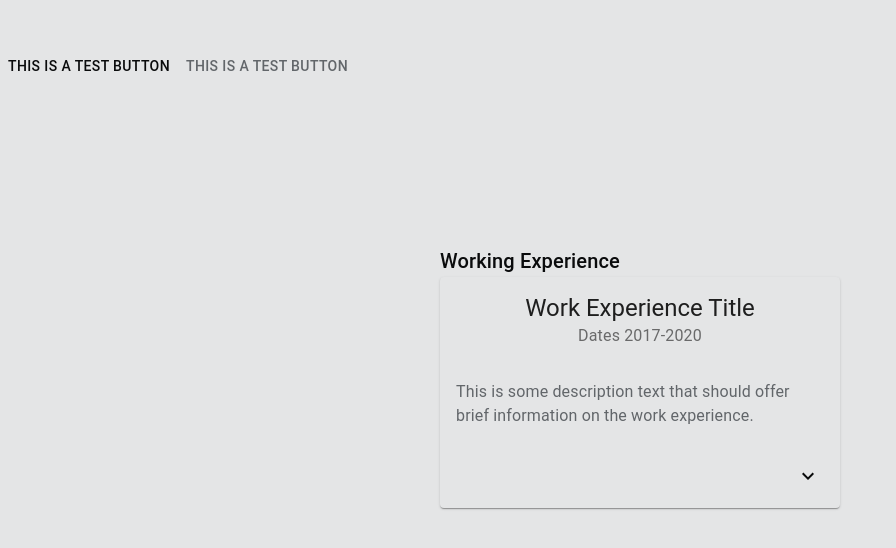
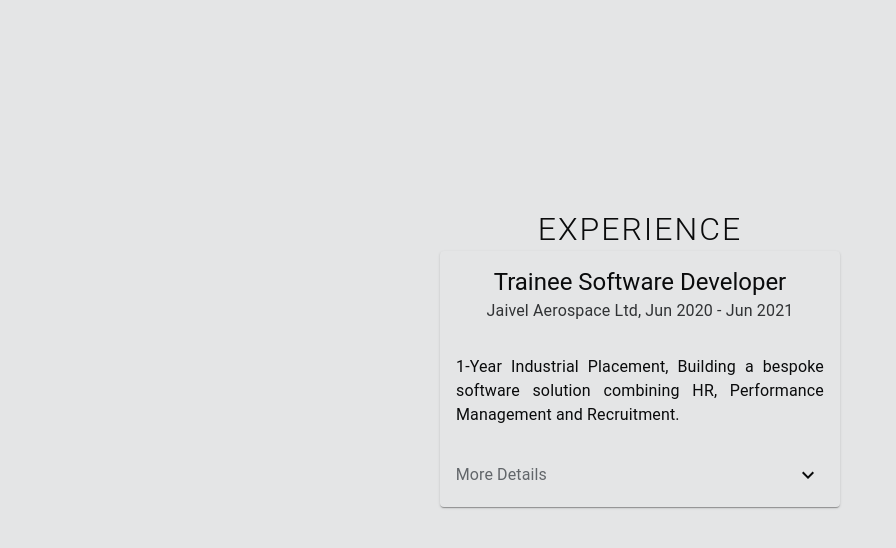
Before and after one commit to TheJayVachhani/jayvachhani.com, a React (Create React App) app: page / in a window 1280 px wide. Shown: the part 752-1300 px from the top of the page, without its empty margins (0-896 px from the left). Built offline with nearby package versions, Linux system fonts and the light colour scheme.

Commit message:
Create a nice grid layout for chips and headings, Change themes with more appropriate Colours

```diff
--- a/src/App.css
+++ b/src/App.css
@@ -16,3 +16,6 @@
 	padding-top: 160px;
 	padding-bottom: 160px;
 }
+.navigation{
+    align-content: right;
+}
--- a/src/App.js
+++ b/src/App.js
@@ -30,18 +30,8 @@ class App extends Component {
 						<div>
 							<Header/>
 						</div>
-						<div>
-							<Button color="primary">
-								This is a test Button
-							</Button>
-							<Button color="secondary">
-								This is a test Button
-							</Button>
-						</div>
-						<div>
-							<div className="section-container">
-								<Experience/>
-							</div>
+						<div className="section-container">
+							<Experience/>
 						</div>
 						<div>
 							<Box component="nav" className="navbarContainer">
@@ -50,6 +40,10 @@ class App extends Component {
 											<section>
 												<Button onClick={this.onChange} color="Primary">Change theme</Button>
 											</section>
+											<section className="navigation">
+												<Button color="Primary">Experience</Button>
+											</section>
+
 									</Toolbar>
 								</AppBar>
 							</Box>
--- a/src/components/experience/experience.css
+++ b/src/components/experience/experience.css
@@ -1,20 +1,28 @@
-.timeline p.headline {
-    margin-top: 0;
+.chip {
+    float: left;
+    margin-right: 5px;
+    margin-bottom: 2px;
+    margin-top: 2px;
+    display: block;
 }
 
-.timeline-entry {
-    margin-bottom: 10px;
+.experienceHeader h5 {
+    text-align: center;
+    font-weight: 300;
+    font-size: 2rem;
+    text-transform: uppercase;
+    letter-spacing: 2px;
 }
-
-.timeline-entry:last-of-type {
-    margin-bottom: 0px;
+.experienceHeader h6 {
+    text-align: center;
+    font-weight: 400;
+    font-size: 1rem;
+    text-transform: capitalize;
+    text-align: right;
 }
-
-.timeline-entry-chip {
-    float: left;
-    margin-right: 5px;
-    margin-bottom: 5px;
-    display: block;
+.experienceHeader h3 {
+    text-transform: uppercase;
+    letter-spacing: 9px;
 }
 
 .timeline-entries {
--- a/src/components/experience/experience.js
+++ b/src/components/experience/experience.js
@@ -1,6 +1,6 @@
 import React from 'react';
-import {Grid, Card, CardHeader, CardContent, Chip, CardActions, Collapse, IconButton, Typography, Icon} from '@material-ui/core';
-import {ExpandMore} from '@material-ui/icons';
+import {Grid, Card, CardHeader, CardContent, Chip, CardActions, Collapse, IconButton, Typography, List, ListItem, ListItemText, Divider} from '@material-ui/core';
+import {ExpandMore, CodeRounded, PanoramaFishEye, DeveloperModeRounded, DeveloperBoardRounded, DataUsageOutlined, Autorenew  } from '@material-ui/icons';
 import { makeStyles } from '@material-ui/core/styles';
 import clsx from 'clsx';
 import './experience.css';
@@ -20,34 +20,15 @@ const useStyles = makeStyles((theme) => ({
     expandOpen: {
       transform: 'rotate(180deg)',
     },
-    content : {
+    details:{
         paddingLeft: '2%',
-        paddingRight: '2%'
     },
-
+    content: {
+        paddingLeft: '2%',
+        paddingRight: '2%',
+        paddingBottom: '4%',
+    },
 }));
-
-  /*
-    handleExpandClick1 = (expanded1) => {
-        this.setState({expanded1 : expanded1})
-    }
-    handleExpand1 = () => {
-        this.setState({expanded1: true})
-    }
-    handleReduce1 = () => {
-        this.setState({expanded1: false})
-    }
-        constructor(props){
-        super(props);
-        this.state= {
-            expanded1: false,
-        }
-    }
-        card: {
-        backgroundColor: theme.palette.secondary.main,
-        color: theme.palette.primary.contrastText,
-    }
-  */
 
 const ExperienceComponent = () => {
 
@@ -64,55 +45,76 @@ const ExperienceComponent = () => {
     };
 
         return (
+            <div className="experienceHeader">
+                <Typography variant='h5' color="primary">Experience</Typography>
                 <div>
-                <Typography variant='h6' color="primary" font>Working Experience</Typography>
-                    <div>
-
-
                 <Card>
                     <CardHeader
-                                        title="Work Experience Title" align="center"
-                                        subheader="Dates 2017-2020"
+                        title="Trainee Software Developer" align="center"
+                        subheader="Jaivel Aerospace Ltd, Jun 2020 - Jun 2021"
                     />
                     <CardContent>
-                                        <Typography variant="body1" color="secondary" component="p" align="left">
-                                            This is some description text that should offer brief information on the work experience.
+                        <Typography variant="body1" color="primary" component="p" align="justify">
+                            1-Year Industrial Placement,
+                            Building a bespoke software solution combining HR, Performance Management and Recruitment.
                         </Typography>
                     </CardContent>
                     <CardActions disableSpacing>
-                                        <IconButton
-                                            className={clsx(classes.expand, {[classes.expandOpen]: expanded,})}
-                                            onClick={handleExpandClick}
-                                            aria-expanded={expanded}
-                                            aria-label="show more"
-                                        >
+                        <Typography variant="h6" color="secondary" className={classes.details}>More Details</Typography>
+                        <IconButton className={clsx(classes.expand, {[classes.expandOpen]: expanded,})} onClick={handleExpandClick} aria-expanded={expanded} aria-label="show more">
                             <ExpandMore color="primary"/>
                         </IconButton>
                     </CardActions>
                     <Collapse className={classes.content} in={expanded} timeout="auto" unmountOnExit>
-                                        <Typography>Method:</Typography>
-                                        <Typography color="primary">
-                                            Heat 1/2 cup of the broth in a pot until simmering, add saffron and set aside for 10
-                                            minutes.
-                                        </Typography>
-                                        <Typography>
-                                            Heat oil in a (14- to 16-inch) paella pan or a large, deep skillet over medium-high
-                                            heat. Add chicken, shrimp and chorizo, and cook, stirring occasionally until lightly
-
-                                        </Typography>
-                                        <Typography>
-                                            Add rice and stir very gently to distribute. Top with artichokes and peppers, and cook
-                                            without stirring, until most of the liquid is absorbed, 15 to 18 minutes. Reduce heat to
-
-                                        </Typography>
-                                        <Typography>
-                                            Set aside off of the heat to let rest for 10 minutes, and then serve.
-                                        </Typography>
-
+                        <Grid container xs={12} direction="row" justify="center">
+                            <Grid item xs={4}>
+                                <List>
+                                    <ListItem>
+                                        <ListItemText disableTypography primary={<Typography color="primary" >Languages</Typography>}/>
+                                    </ListItem>
+                                </List>
+                            </Grid>
+                            <Grid item xs={8}>
+                                <Chip label="JavaScript" icon={<CodeRounded />} className="chip"/>
+                                <Chip label="Node JS" icon={<CodeRounded />} className="chip"/>
+                                <Chip label="PostgreSQL" icon={<CodeRounded />} className="chip"/>
+                            </Grid>
+                        </Grid>
+                        <Divider variant="middle"/>
+                        <Grid container xs={12} direction="row" justify="center">
+                            <Grid item xs={4}>
+                                <List>
+                                    <ListItem>
+                                        <ListItemText disableTypography primary={<Typography color="primary" >Frameworks</Typography>}/>
+                                    </ListItem>
+                                </List>
+                            </Grid>
+                            <Grid item xs={8}>
+                                <Chip label="REACT JS" icon={<DeveloperModeRounded fontSize="small"/>} className="chip"/>
+                                <Chip label="Material-UI" icon={<DeveloperModeRounded fontSize="small"/>} className="chip"/>
+                                <Chip label="PERN" icon={<DeveloperModeRounded fontSize="small"/>} className="chip"/>
+                                <Chip label="Atomic Design" icon={<DeveloperModeRounded fontSize="small"/>} className="chip"/>
+                            </Grid>
+                        </Grid>
+                        <Divider variant="middle"/>
+                        <Grid container xs={12} direction="row" justify="center">
+                            <Grid item xs={4}>
+                                <List>
+                                    <ListItem>
+                                        <ListItemText disableTypography primary={<Typography color="primary" >Tools</Typography>}/>
+                                    </ListItem>
+                                </List>
+                            </Grid>
+                            <Grid item xs={8}>
+                                <Chip label="Jira" icon={<DataUsageOutlined fontSize="small"/>} className="chip"/>
+                                <Chip label="VS Code" icon={<DataUsageOutlined fontSize="small"/>} className="chip"/>
+                                <Chip label="Figma" icon={<DataUsageOutlined fontSize="small"/>} className="chip"/>
+                                <Chip label="Bitbucket" icon={<DataUsageOutlined fontSize="small"/>} className="chip"/>
+                                <Chip label="Office 365" icon={<DataUsageOutlined fontSize="small"/>} className="chip"/>
+                            </Grid>
+                        </Grid>
                     </Collapse>
                 </Card>
-
-
                 </div>
             </div>
         );
--- a/src/themes/BlackAndWhite/themeBW.js
+++ b/src/themes/BlackAndWhite/themeBW.js
@@ -23,6 +23,14 @@ export default createMuiTheme({
 			root: {
 				backgroundColor: "#E4e5e6",
 			}
-		}
+		},
+		MuiCardHeader:{
+			title:{
+				color: "#0A0B0C",
+			},
+			subheader: {
+				color: "#313335" ,
+			}
+		},
 	},
 });
--- a/src/themes/Blue/themeBLUE.js
+++ b/src/themes/Blue/themeBLUE.js
@@ -9,20 +9,28 @@ export default createMuiTheme({
 			main:  "#4A71FF"
 		},
 		background:{
-			default: "#161627"
+			default: "#0F0F1A"
 		}
 	},
 	overrides: {
 		MuiToolbar: {
 			root: {
 				color: "#4A71FF",
-				background: "#3A5269"
+				background: "#161627"
 			},
 		},
 		MuiCard:{
 			root: {
 				backgroundColor: "#161627"
 			}
-		}
+		},
+		MuiCardHeader:{
+			title:{
+				color: "#E0A800",
+			},
+			subheader: {
+				color: "#4A71FF" ,
+			}
+		},
 	},
 });
```
Also changed, not shown: 2 other files (tests, documents, lock files or other folders). Lines whose indentation alone changed are shown as unchanged.
